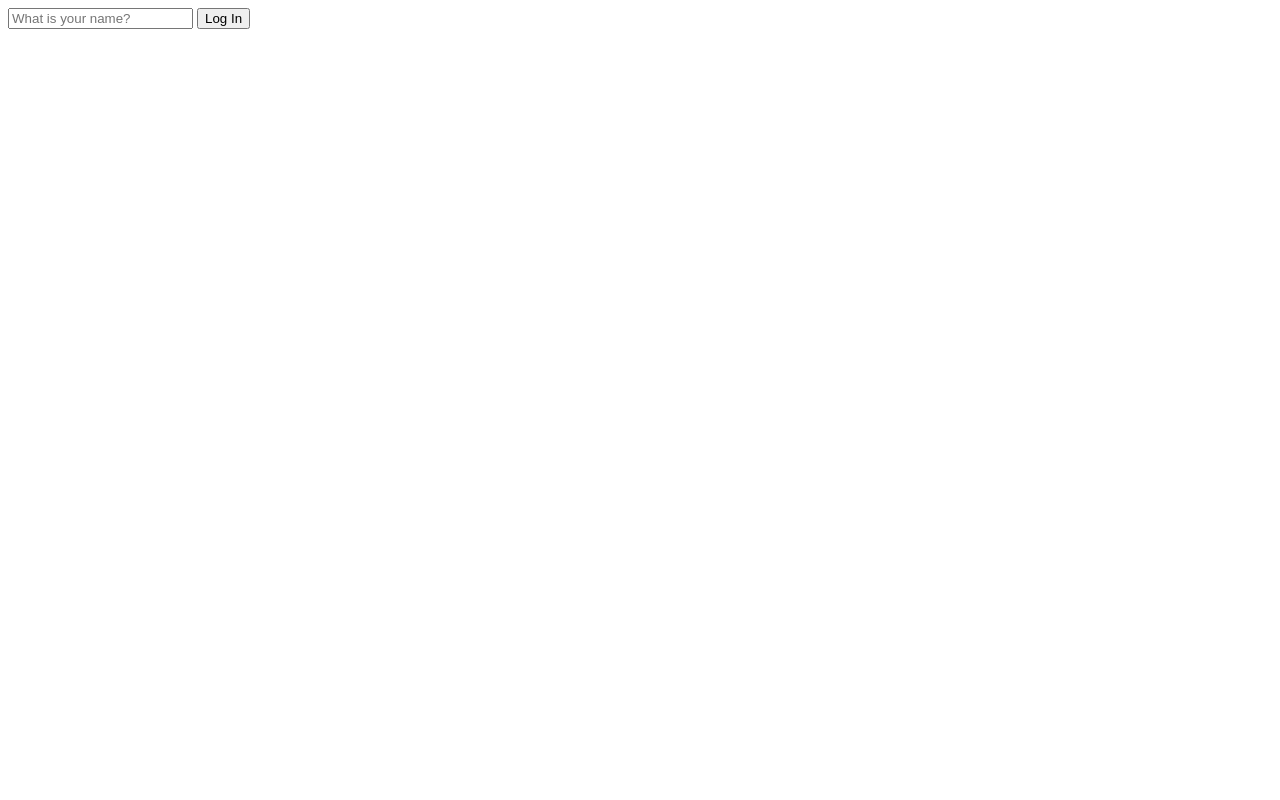
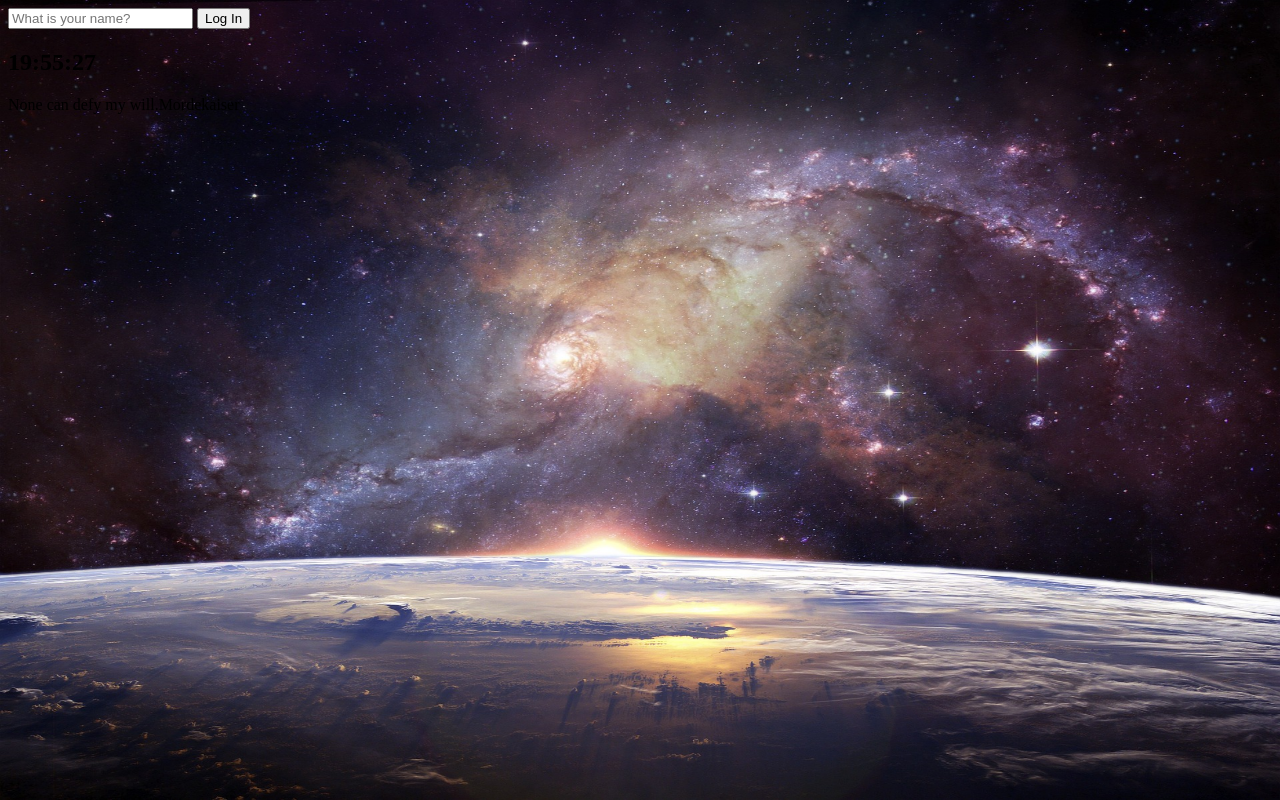
Before and after one commit to chamm99/clonecoding2, a plain HTML site: page index.html in a window 1280 px wide. Drawn offline with Linux system fonts and the light colour scheme; files that its build step writes are made by us from their sources.

Commit message:
add few functions

```diff
--- a/index.html
+++ b/index.html
@@ -16,7 +16,14 @@
       />
       <input type="submit" value="Log In" />
     </form>
+    <h2 id="clock"></h2>
+
     <h1 id="greeting" class="hidden"></h1>
-    <script src="app.js"></script>
+
+    <div id="quote"><span></span><span></span></div>
+    <script src="js/greeting.js"></script>
+    <script src="js/clock.js"></script>
+    <script src="js/quotes.js"></script>
+    <script src="js/background.js"></script>
   </body>
 </html>
--- /dev/null
+++ b/js/background.js
@@ -0,0 +1,15 @@
+const images = ["img1.jpg", "img2.jpg", "img3.jpg"];
+
+const chosenImage = images[Math.floor(Math.random() * images.length)];
+const bgImage = document.createElement("img");
+
+bgImage.src = `img/${chosenImage}`;
+
+bgImage.style.position = "fixed";
+bgImage.style.top = "0";
+bgImage.style.left = "0";
+bgImage.style.width = "100%";
+bgImage.style.height = "100%";
+bgImage.style.zIndex = "-1";
+
+document.body.appendChild(bgImage);
--- /dev/null
+++ b/js/clock.js
@@ -0,0 +1,13 @@
+const clock = document.querySelector("h2#clock");
+
+function getClock() {
+  const date = new Date();
+  const hours = String(date.getHours()).padStart(2, "0");
+  const minutes = String(date.getMinutes()).padStart(2, "0");
+  const seconds = String(date.getSeconds()).padStart(2, "0");
+
+  clock.innerText = `${hours}:${minutes}:${seconds}`;
+}
+
+getClock();
+setInterval(getClock, 1000);
--- /dev/null
+++ b/js/quotes.js
@@ -0,0 +1,49 @@
+const quotes = [
+  {
+    quote: "Captains go down with their ship.",
+    author: "Teemo",
+  },
+  {
+    quote: "Your will, my hands.",
+    author: "Lee Sin",
+  },
+  {
+    quote: "The dawn has arrived.",
+    author: "Leona",
+  },
+  {
+    quote: "There's no way out of this.",
+    author: "Zilean",
+  },
+  {
+    quote: "I have colors the wind cannot see.",
+    author: "Neeko",
+  },
+  {
+    quote: "They will regret opposing me.",
+    author: "Darius",
+  },
+  {
+    quote: "All hands on deck.",
+    author: "Akali",
+  },
+  {
+    quote: "Nature is not always gentle.",
+    author: "Zyra",
+  },
+  {
+    quote: "The heavens diminish without my attention.",
+    author: "Aurelion Sol",
+  },
+  {
+    quote: "None can defy my will.",
+    author: "Mordekaiser",
+  },
+];
+
+const quote = document.querySelector("#quote span:first-child");
+const author = document.querySelector("#quote span:last-child");
+const todaysQuote = quotes[Math.floor(Math.random() * quotes.length)];
+
+quote.innerText = todaysQuote.quote;
+author.innerText = todaysQuote.author;
```
Also changed, not shown: css/style.css (renamed from style.css), img/img1.jpg (added), img/img2.jpg (added), img/img3.jpg (added), js/greeting.js (renamed from app.js).
